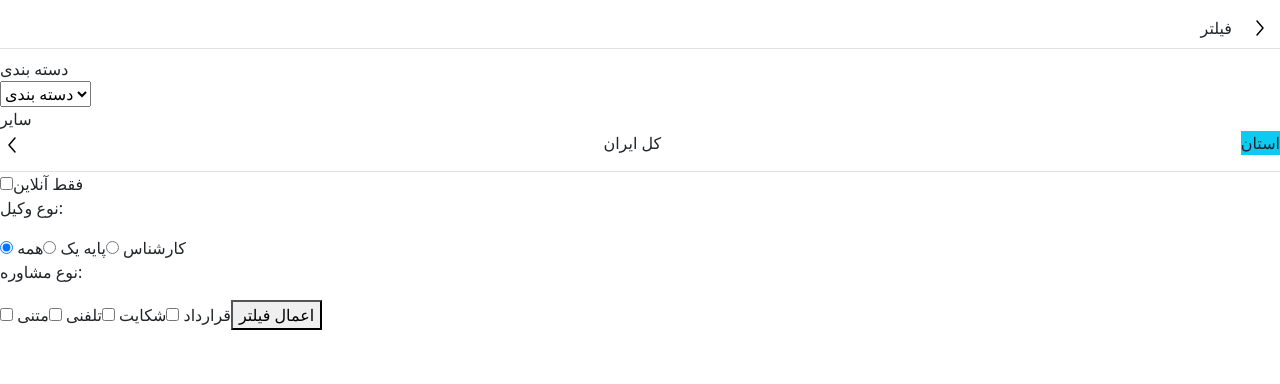
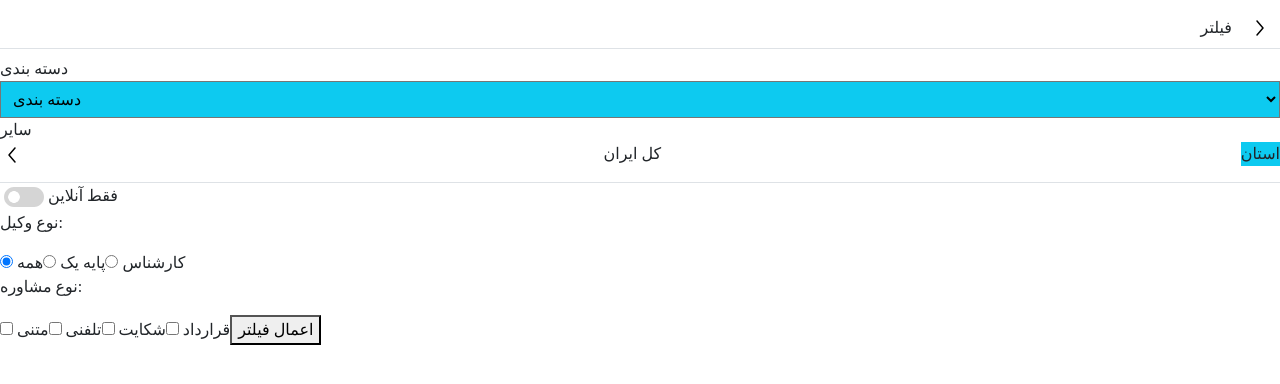
Before and after one commit to nafise1380/my-vite-app, a React (Vite) app: page / in a window 1280 px wide. Shown: the top 384 px of the page. Built offline with nearby package versions, Linux system fonts and the light colour scheme.

Commit message:
component CheckBox added with some styles

```diff
--- a/src/App.css
+++ b/src/App.css
@@ -0,0 +1,3 @@
+body{
+    font-family: 'IRANSans';
+}
--- a/src/App.jsx
+++ b/src/App.jsx
@@ -3,29 +3,24 @@ import Header from './components/Header.jsx'
 import './App.css'
 import LabelCategory from './components/LabelCategory.jsx'
 import Section from './components/Section.jsx'
+import CheckBox from './components/Checkbox.jsx'
 
 
 function App() {
 
   return (
     <>
+
        <Header/>
        <LabelCategory/>
         <Section/>
+        <CheckBox/>
 
 
 
-
-        <div class="filter-box">
+   <div >
 
 
-
-
-
-  <label>
-    <input type="checkbox" />
-    فقط آنلاین
-  </label>
 
   <p>نوع وکیل:</p>
   <label><input type="radio" name="lawyer" value="all" checked /> همه</label>
@@ -38,7 +33,7 @@ function App() {
   <label><input type="checkbox" /> شکایت</label>
   <label><input type="checkbox" /> قرارداد</label>
 
-  <button class="apply-button">اعمال فیلتر</button>
+  <button className="apply-button">اعمال فیلتر</button>
  </div>
 
 
--- /dev/null
+++ b/src/components/CheckBox.jsx
@@ -0,0 +1,15 @@
+
+
+export default function CheckBox(){
+    return(
+        <>
+             <div>
+
+                 <img src='/container-wrapper.svg' ></img>
+                  فقط آنلاین
+
+             </div>
+
+        </>
+    )
+}
--- a/src/components/LabelCategory.jsx
+++ b/src/components/LabelCategory.jsx
@@ -3,7 +3,7 @@ export default function LabelCategory(){
     return(
         <>
              <label className="d-flex "> دسته بندی </label>
-                <select name='دسته بندی' className="">
+                <select name='دسته بندی' className="bg-info w-100 p-2" >
                      <option value="item1">  دسته بندی </option>
                      <option value="item2"> آیتم دوم </option>
                      <option value="item3"> آیتم سوم </option>
--- a/src/components/Section.jsx
+++ b/src/components/Section.jsx
@@ -7,7 +7,7 @@ export default function Section(){
           <section className="border-bottom">
             <span> سایر</span>
             <div className="d-flex justify-content-between">
-              <a href='#'> <img src='/public/Alt Arrow Left.svg'></img></a>
+              <a href='#'> <img src='/Alt Arrow Left.svg'></img></a>
               <span> کل ایران</span>
               <p className="bg-info "> استان</p>
             </div>
```
